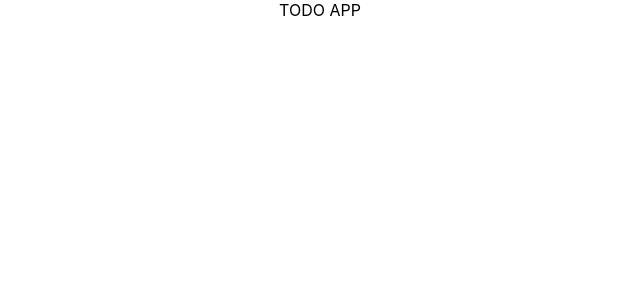
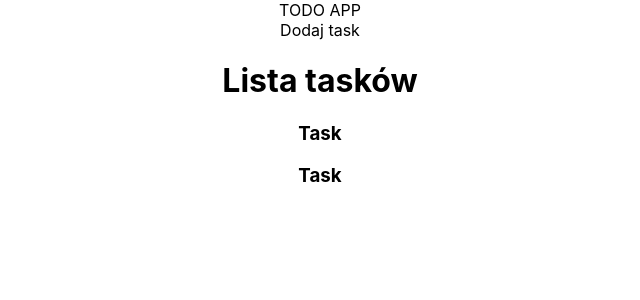
Before and after one commit to k-karczewski/todo_app, a React (Create React App) app: page / in a window 1280 px wide. Shown: the top 300 px of the page, without its empty margins (320-960 px from the left). Built offline with nearby package versions, Linux system fonts and the light colour scheme.

Commit message:
Created initial component structure

```diff
--- a/src/components/AddTask.js
+++ b/src/components/AddTask.js
@@ -0,0 +1,12 @@
+import React, { Component } from 'react';
+
+class AddTask extends Component {
+    state = {  }
+    render() {
+        return (
+            <div>Dodaj task</div>
+         );
+    }
+}
+
+export default AddTask;
--- a/src/components/App.js
+++ b/src/components/App.js
@@ -1,10 +1,14 @@
 import React from 'react';
 import './App.css';
+import AddTask from './AddTask';
+import TaskList from './TaskList';
 
 function App() {
   return (
     <div className="App">
       TODO APP
+      <AddTask />
+      <TaskList />
     </div>
   );
 }
--- a/src/components/Task.js
+++ b/src/components/Task.js
@@ -0,0 +1,9 @@
+import React from 'react';
+
+const Task = () => {
+    return (
+        <h3>Task</h3>
+    );
+}
+
+export default Task;
--- a/src/components/TaskList.js
+++ b/src/components/TaskList.js
@@ -0,0 +1,14 @@
+import React from 'react';
+import Task from './Task'
+
+const TaskList = () => {
+    return(
+        <div>
+            <h1>Lista tasków</h1>
+            <Task />
+            <Task />
+        </div>
+    )
+}
+
+export default TaskList;
```
